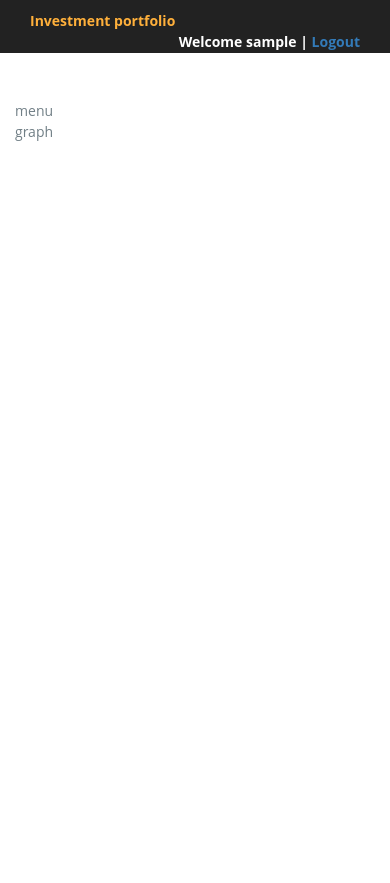
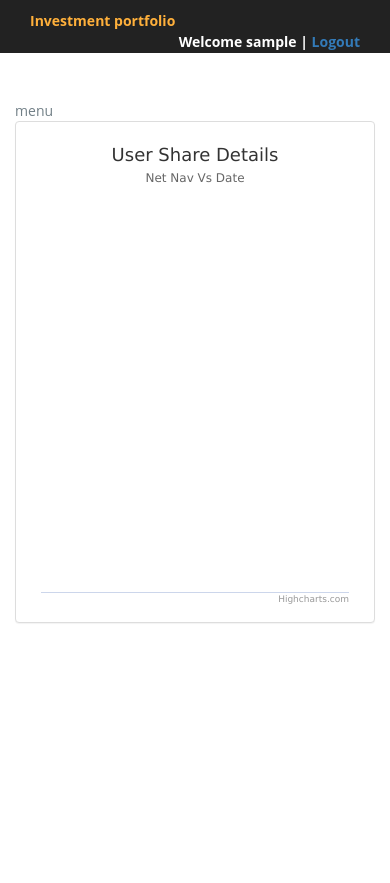
Before and after one commit to Abhisheksoni1/investment_portfolio, a Django app: page / in a window 390 px wide. Shown: the top 883 px of the page. Run offline with Django 3.2, Linux system fonts and the light colour scheme; the visitor is signed in with stand-in values (Sample User, id 1); data that the repository does not hold is empty; some libraries are stand-ins or nearby versions; some web fonts are replaced.

Commit message:
graph added

```diff
--- a/investment_portfolio/urls.py
+++ b/investment_portfolio/urls.py
@@ -21,6 +21,8 @@ urlpatterns = [
     url(r'^signup/$', views.signup, name='signup'),
     url(r'^login/$', views.login_view, name='login'),
     url(r'^logout/$', views.logout_view, name='logout'),
+    url(r'^bar/$', views.bar, name='bar'),
     url(r'^$', views.home, name='home'),
 
+
 ]
--- a/portfolio/admin.py
+++ b/portfolio/admin.py
@@ -12,6 +12,7 @@ class ClientAdmin(admin.ModelAdmin):
     def render_change_form(self, request, context, *args, **kwargs):
         # to do changes before the page loads selecting only admin user to use ForeignKey
         context['adminform'].form.fields['user'].queryset = User.objects.filter(is_staff=False)
+        context['adminform'].form.fields['investor'].queryset = User.objects.filter(is_staff=True)
         return super(ClientAdmin, self).render_change_form(request, context, *args, **kwargs)
 
     list_display = ('user', 'shares', 'portfolio')
--- a/portfolio/models.py
+++ b/portfolio/models.py
@@ -19,6 +19,7 @@ class Client(models.Model):
     portfolio = models.ForeignKey(Portfolio)
     nav = models.DecimalField(default=0, max_digits=32, decimal_places=4)
     value = models.DecimalField(decimal_places=4, max_digits=32, default=0)
+    investor = models.ForeignKey(User, on_delete=models.CASCADE, related_name='investor')
 
     def __str__(self):
         return self.user.first_name + self.portfolio.name
--- a/portfolio/templates/base.html
+++ b/portfolio/templates/base.html
@@ -2,6 +2,9 @@
 {% load staticfiles %}
     <title>Investment Portfolio</title>
     <head>
+
+        <script src="http://ajax.googleapis.com/ajax/libs/jquery/1.8.2/jquery.min.js"></script>
+        <script src="http://code.highcharts.com/highcharts.js"></script>
         <link rel = "stylesheet"  type = "text/css" href = "{% static 'css/bootstrap.min.css' %}" />
         <link rel = "stylesheet"  type = "text/css" href = "{% static 'css/font-awesome.min.css' %}" />
         <link rel="stylesheet" type="text/css" href="https://fonts.googleapis.com/css?family=Satisfy|Bree+Serif|Candal|PT+Sans">
--- a/portfolio/templates/home.html
+++ b/portfolio/templates/home.html
@@ -12,7 +12,8 @@
                     <span style="color:#FFB03B;font-weight:bold;margin-top:10px;">Investment portfolio</span>
                 </div>
                 <div class="col-md-6">
-                      <span class="pull-right" style="color:White;font-weight:bold;">Welcome {{ user.username }} | <a href="{% url 'logout' %}">Logout</a></span>
+                    <span class="pull-right" style="color:White;font-weight:bold;">Welcome {{ user.username }} | <a
+                            href="{% url 'logout' %}">Logout</a></span>
                 </div>
 
             </div>
@@ -23,29 +24,46 @@
 <div class="container" style="margin-top:100px;">
     <div class="row">
         <div class=" col-md-3 col-xs-12">menu</div>
-    <div class="col-md-8 col-xs-12">graph</div>
+        <div class="col-md-8 col-xs-12">
+            <div class="panel panel-default">
+                <div id="chart_panel" class="panel-body"
+                     style="width:100%;height:500px"></div>
+            </div>
+        </div>
     </div>
 </div>
 
 
-
-
-
-
-
-
-
-
-
-
-
-
-
-
-
 {% else %}
-   <span class="pull-right menu-icon"> <a href="{% url 'signup' %}">Sign up</a><b>|</b><a href="{% url 'login' %}">Login</a></span>
+<span class="pull-right menu-icon"> <a href="{% url 'signup' %}">Sign up</a><b>|</b><a
+        href="{% url 'login' %}">Login</a></span>
 {% endif %}
 
-        </div>
+<script type="text/javascript">
+$(document).ready(function() {
+    var user_graph = {
+    chart: {
+    renderTo: 'chart_panel',
+    type: 'line',
+    },
+    legend: {enabled: false},
+    title: {text: 'User Share Details'},
+    subtitle: {text: 'Net Nav Vs Date'},
+    xAxis: {title: {text: null}, labels: {rotation: -45}},
+    yAxis: {title: {text: null}},
+    series: [{}],
+    };
+
+    var chartDataUrl = "{% url 'bar' %}";
+    $.getJSON(chartDataUrl,
+    function(data) {
+    user_graph.xAxis.categories = data['dates'];
+    user_graph.series[0].name = 'price in $';
+    user_graph.series[0].data = data['net_nav'];
+
+    var chart = new Highcharts.Chart(user_graph);
+    });
+} );
+
+</script>
 {% endblock %}
--- a/portfolio/views.py
+++ b/portfolio/views.py
@@ -1,10 +1,33 @@
+import json
+
 from django.contrib.auth.decorators import login_required
 
 from django.contrib.auth import login, authenticate, logout
+from django.http import HttpResponse
+
 from portfolio.forms import UserCreationForm
 from django.shortcuts import render
 from portfolio.forms import LoginForm
 from django.shortcuts import redirect
+
+from portfolio.models import Client, Fund, Portfolio
+
+
+def bar(request):
+    if request.user.is_authenticated:
+        try:
+            client = Client.objects.get(user=request.user)
+            data = Fund.objects.filter(user=client.investor, portfolio=client.portfolio)
+            dates = list(map(lambda i: i.date.strftime('%m-%d-%Y'), data))
+            net_nav = list(map(lambda i: (float(client.shares)*float(i.net_nav))/100, data))
+            item = {'dates': dates,
+                    'net_nav': net_nav}
+            return HttpResponse(json.dumps(item), content_type='application/json')
+        except Exception as e:
+            # print(e)
+            return HttpResponse(json.dumps({'error': 404}), content_type='application/json')
+    else:
+        return HttpResponse(json.dumps({'error': 'not authorise'}), content_type='application/json')
 
 
 def signup(request):
```
Lines whose indentation alone changed are shown as unchanged.
